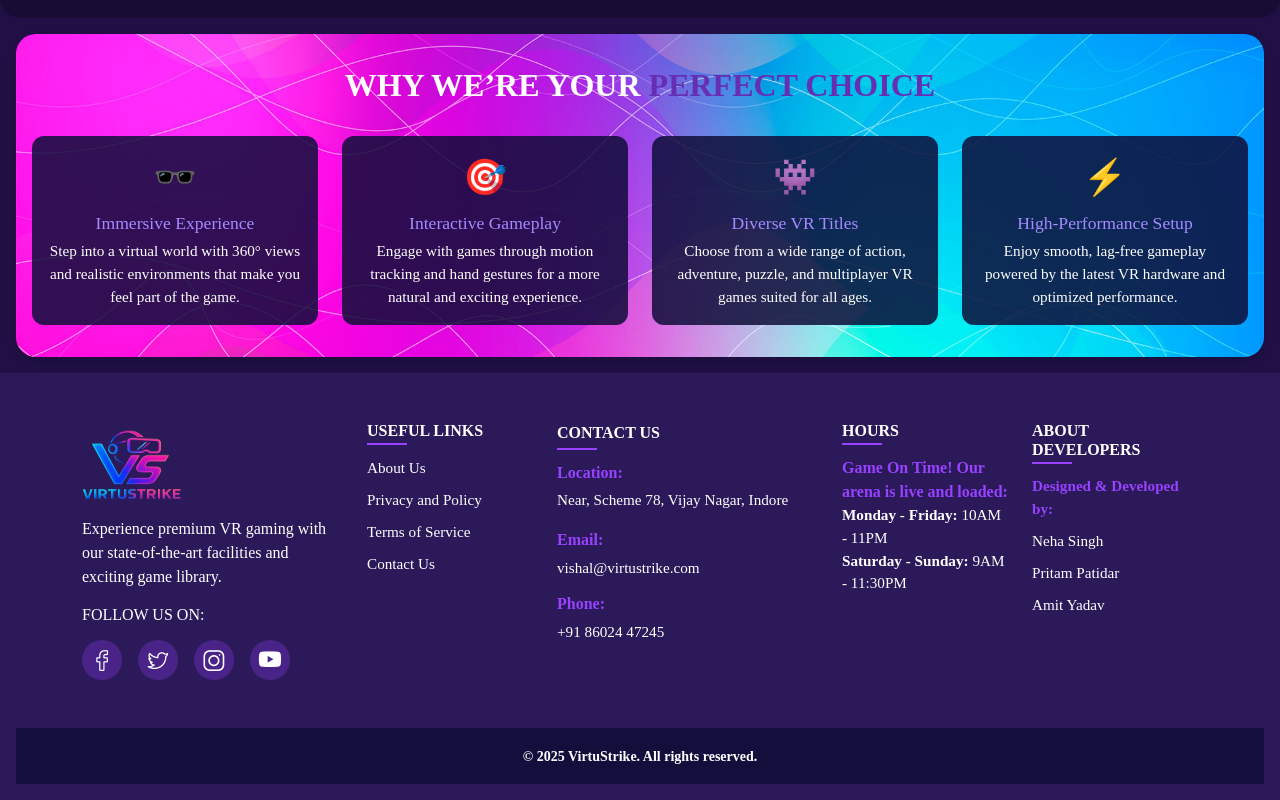
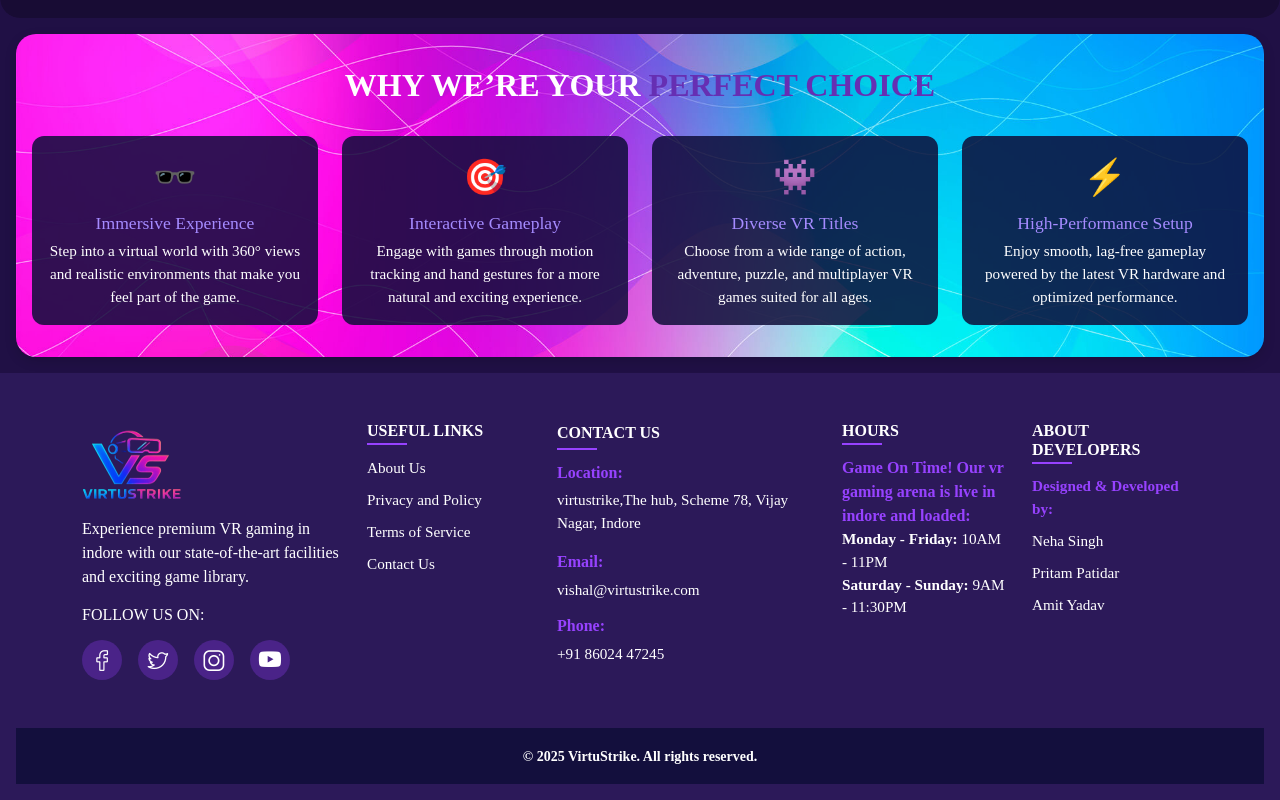
Before and after one commit to vishalsoni123123/virtustrike-fe, an Angular app: page / in a window 1280 px wide. Shown: the part 2143-2943 px from the top of the page. Built offline with nearby package versions, Linux system fonts and the light colour scheme; grey boxes are pictures that could not be loaded; what lightgallery, ng2-charts, ngx-image-cropper, ngx-owl-carousel-o would draw is missing.

Commit message:
fotter upadated
Updated footer text to reflect location and service details.

```diff
--- a/src/app/components/common/footer/footer.component.html
+++ b/src/app/components/common/footer/footer.component.html
@@ -9,7 +9,7 @@
         <a routerLink="/" class="d-inline-block mb-3">
           <img src="assets/images/web-logo/logo-2.png" width="100" height="80" alt="logo" loading="lazy">
         </a>
-        <p>Experience premium VR gaming with our state-of-the-art facilities and exciting game library.</p>
+        <p>Experience premium VR gaming in indore with our state-of-the-art facilities and exciting game library.</p>
 
         <h6 class="text-uppercase color-text mt-3 mb-2">Follow Us On:</h6>
         <ul class="widget-social">
@@ -54,7 +54,7 @@
         <p class="title footer-list-title has-after text-uppercase mb-3">Contact Us</p>
         <div class="contact-item">
           <span class="span">Location:</span>
-          <address class="contact-link">Near, Scheme 78, Vijay Nagar, Indore</address>
+          <address class="contact-link">virtustrike,The hub, Scheme 78, Vijay Nagar, Indore</address>
         </div>
         <div class="contact-item">
           <span class="span">Email:</span>
@@ -73,7 +73,7 @@
           <div class="col-sm-6 mb-4 mb-sm-0">
             <h6 class="title footer-list-title has-after text-uppercase mb-3">Hours</h6>
             <p class="footer-text">
-              <span class="game-on-time">Game On Time! Our arena is live and loaded:<br /></span>
+              <span class="game-on-time">Game On Time! Our vr gaming arena is live in indore and loaded:<br /></span>
               <strong>Monday - Friday:</strong> 10AM - 11PM<br />
               <strong>Saturday - Sunday:</strong> 9AM - 11:30PM<br /><br />
             </p>
```
